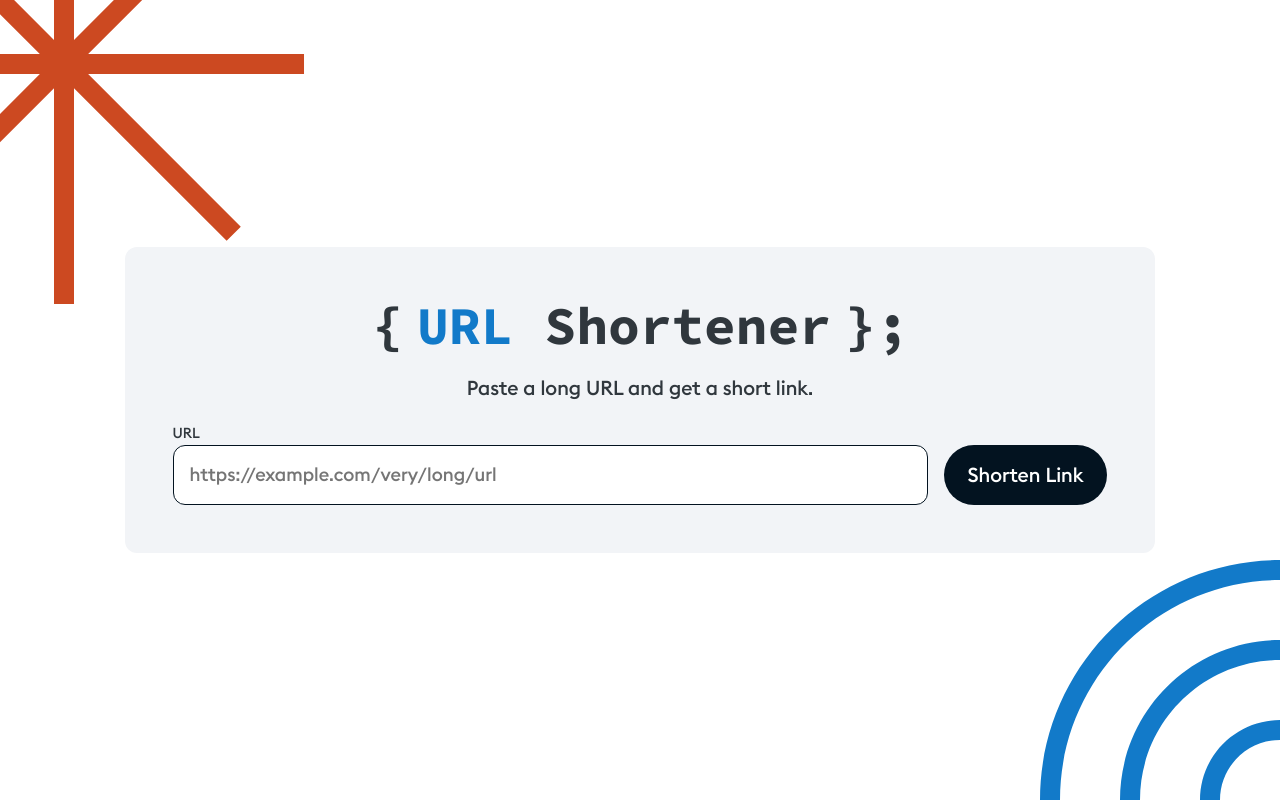
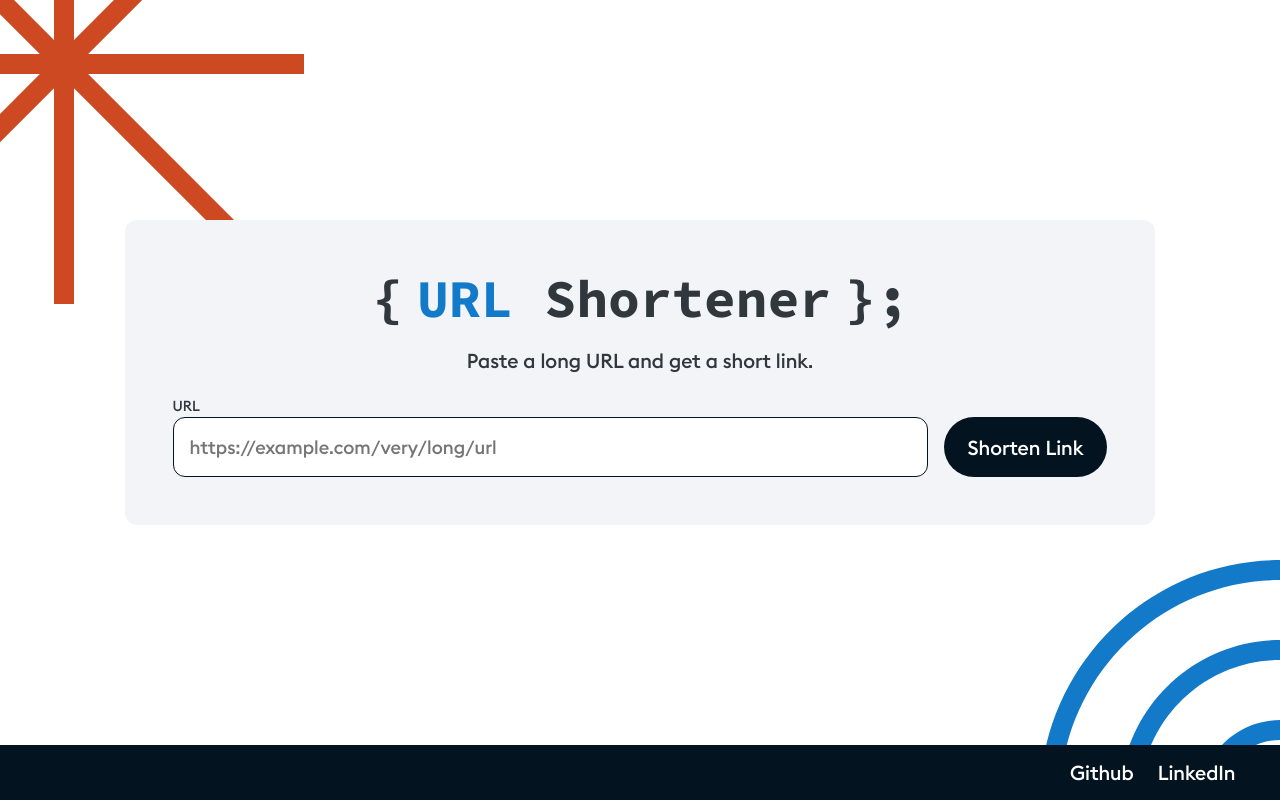
Before and after one commit to nkosakul/url-shortener, a Vue app: page / in a window 1280 px wide. Built offline with nearby package versions, Linux system fonts and the light colour scheme.

Commit message:
feat(footer): create footer element

```diff
--- a/src/App.vue
+++ b/src/App.vue
@@ -1,4 +1,5 @@
 <script setup lang="ts">
+import BaseFooter from '@/components/BaseFooter.vue'
 import StarIcon from '@/assets/icons/star.svg'
 import CircleIcon from '@/assets/icons/circle.svg'
 </script>
@@ -8,6 +9,8 @@ import CircleIcon from '@/assets/icons/circle.svg'
     <main class="main">
       <RouterView />
     </main>
+
+    <BaseFooter />
 
     <!-- background svg's -->
     <div class="bg-icons">
--- /dev/null
+++ b/src/components/BaseFooter.vue
@@ -0,0 +1,53 @@
+<template>
+  <footer class="footer">
+    <div class="container">
+      <nav aria-label="Footer navigation">
+        <ul class="nav__list">
+          <li>
+            <a
+              href="https://github.com/nkosakul/url-shortener"
+              class="footer__link"
+              rel="noopener noreferrer"
+              target="_blank"
+            >
+              <span class="sr-only">external URL:</span> Github
+            </a>
+          </li>
+          <li>
+            <a
+              href="https://www.linkedin.com/in/nkosakul/"
+              class="footer__link"
+              rel="noopener noreferrer"
+              target="_blank"
+            >
+              <span class="sr-only">external URL:</span> LinkedIn
+            </a>
+          </li>
+        </ul>
+      </nav>
+    </div>
+  </footer>
+</template>
+
+<style scoped>
+.footer {
+  padding: 1rem clamp(1.5rem, 1.071rem + 2.143vw, 3rem);
+  color: var(--color-text-light);
+  background-color: var(--color-bg-dark);
+  flex-shrink: 0;
+}
+
+.nav__list {
+  list-style: none;
+  display: flex;
+  justify-content: flex-end;
+  gap: 1.5rem;
+  padding: 0;
+  margin: 0;
+}
+
+.footer__link {
+  color: var(--color-text-light);
+  text-decoration: none;
+}
+</style>
--- a/src/views/home/HomeView.vue
+++ b/src/views/home/HomeView.vue
@@ -3,7 +3,7 @@ import ShortenForm from './components/ShortenForm.vue'
 </script>
 
 <template>
-  <div class="home container">
+  <div class="home">
     <div class="card">
       <h1 class="title title--brackets"><em class="title__highlight">URL</em> Shortener</h1>
       <p class="tagline">Paste a long URL and get a short link.</p>
```
